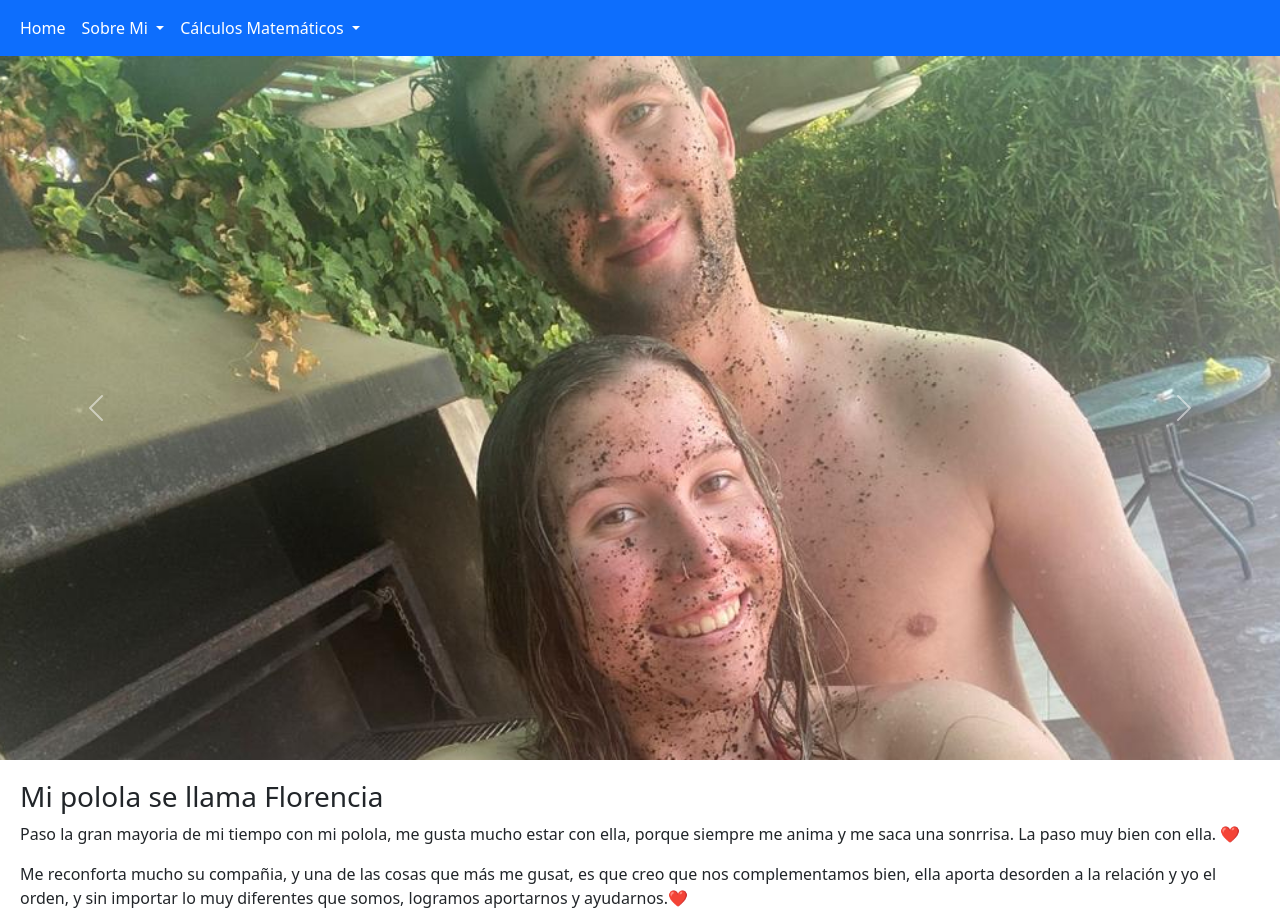
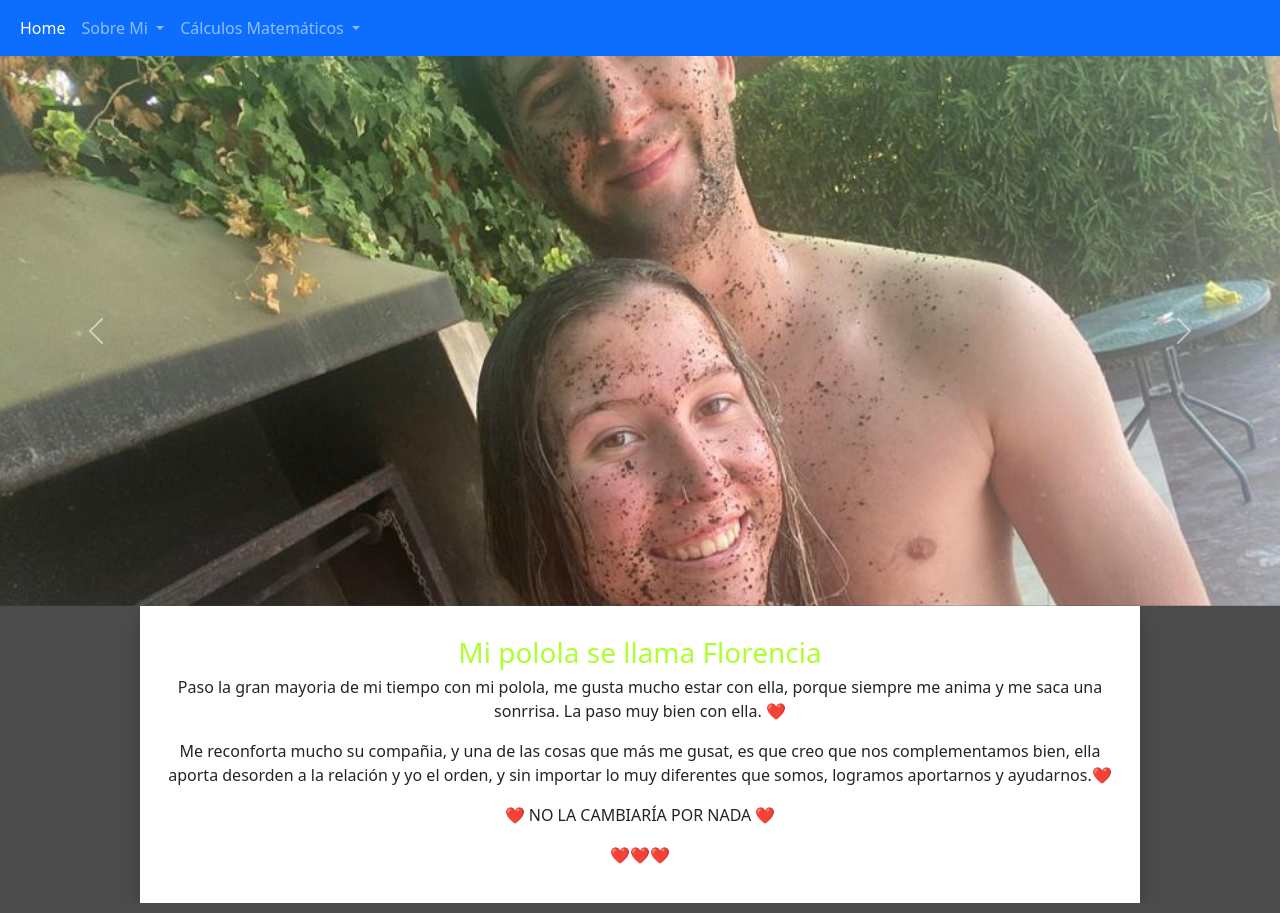
Before and after one commit to OscarLobo15/Tarea4_D, a plain HTML site: page yo3.html in a window 1280 px wide. Shown: the top 913 px of the page. Drawn offline with nearby package versions, Linux system fonts and the light colour scheme.

Commit message:
ARREGLOS

```diff
--- a/yo3.html
+++ b/yo3.html
@@ -6,7 +6,7 @@
     <title>Relación</title>
     <link href="https://cdn.jsdelivr.net/npm/bootstrap@5.3.1/dist/css/bootstrap.min.css" rel="stylesheet" integrity="sha384-4bw+/aepP/YC94hEpVNVgiZdgIC5+VKNBQNGCHeKRQN+PtmoHDEXuppvnDJzQIu9" crossorigin="anonymous">
     <link rel="stylesheet" href="/CSS/normalize.css">
-    <link rel="stylesheet" href="/CSS/style.css">
+    <link rel="stylesheet" href="/CSS/style3.css">
 </head>
 <body>
       <!-- Barra de navegación -->
```
